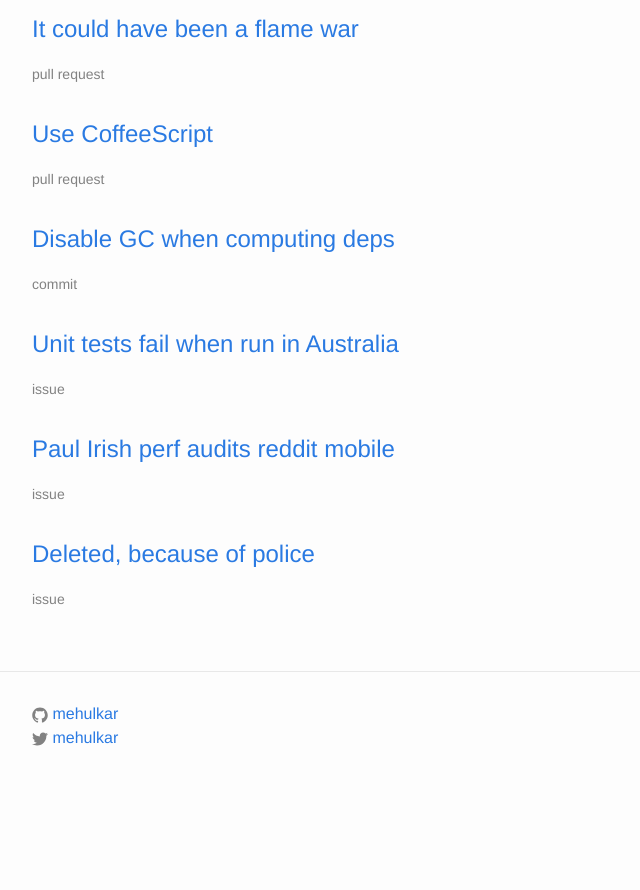
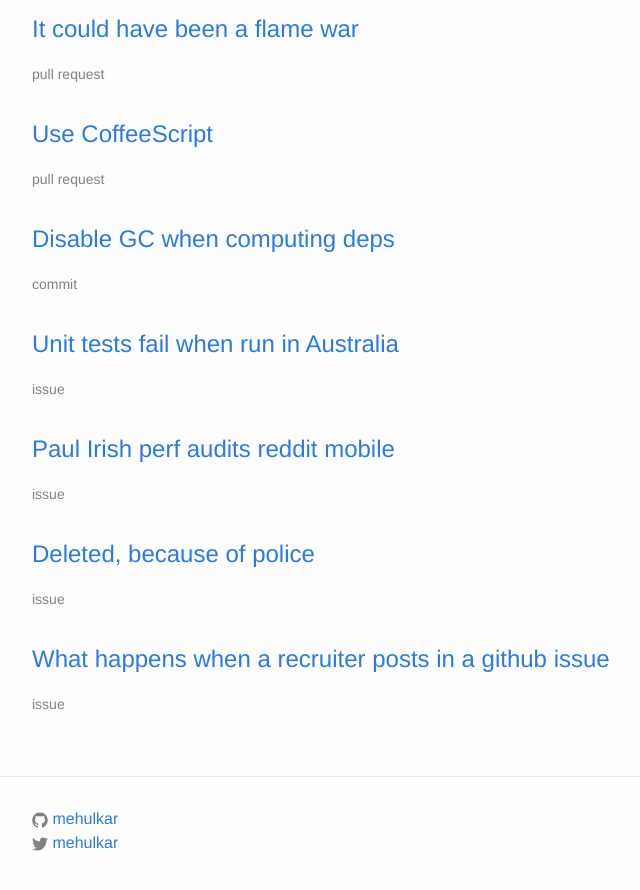
Before and after one commit to mehulkar/github-hall-of-fame, a Jekyll site: the page built from index.html, in a window 1280 px wide and 900 px high, scrolled down 2010 px. Shown: the top 890 px of the window, without its empty margins (238-878 px from the left). Built offline with Jekyll 4.4.1, drawn with Linux system fonts in a browser that asks for light colours; before the commit the page ends 2805 px from its top, so only the background shows below that.

Commit message:
When a recruiter posts in a github issue

```diff
--- a/_data/entries.yml
+++ b/_data/entries.yml
@@ -93,3 +93,7 @@
 - title: "Deleted, because of police"
   link: "https://archive.is/r8k7X#30.1%"
   type: "issue"
+
+- title: "What happens when a recruiter posts in a github issue"
+  link: "https://github.com/thoughtbot/liftoff/pull/178#issuecomment-57727728"
+  type: "issue"
```
